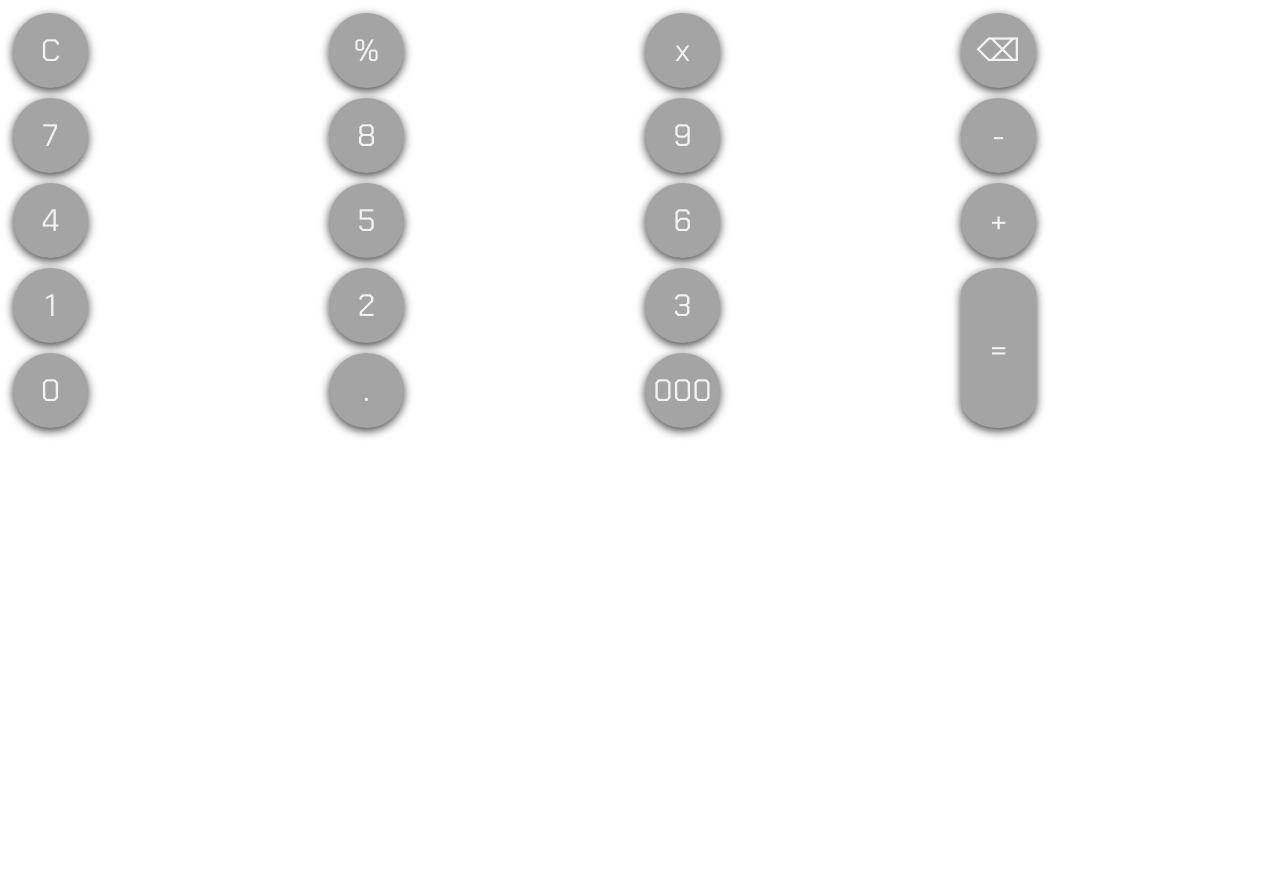
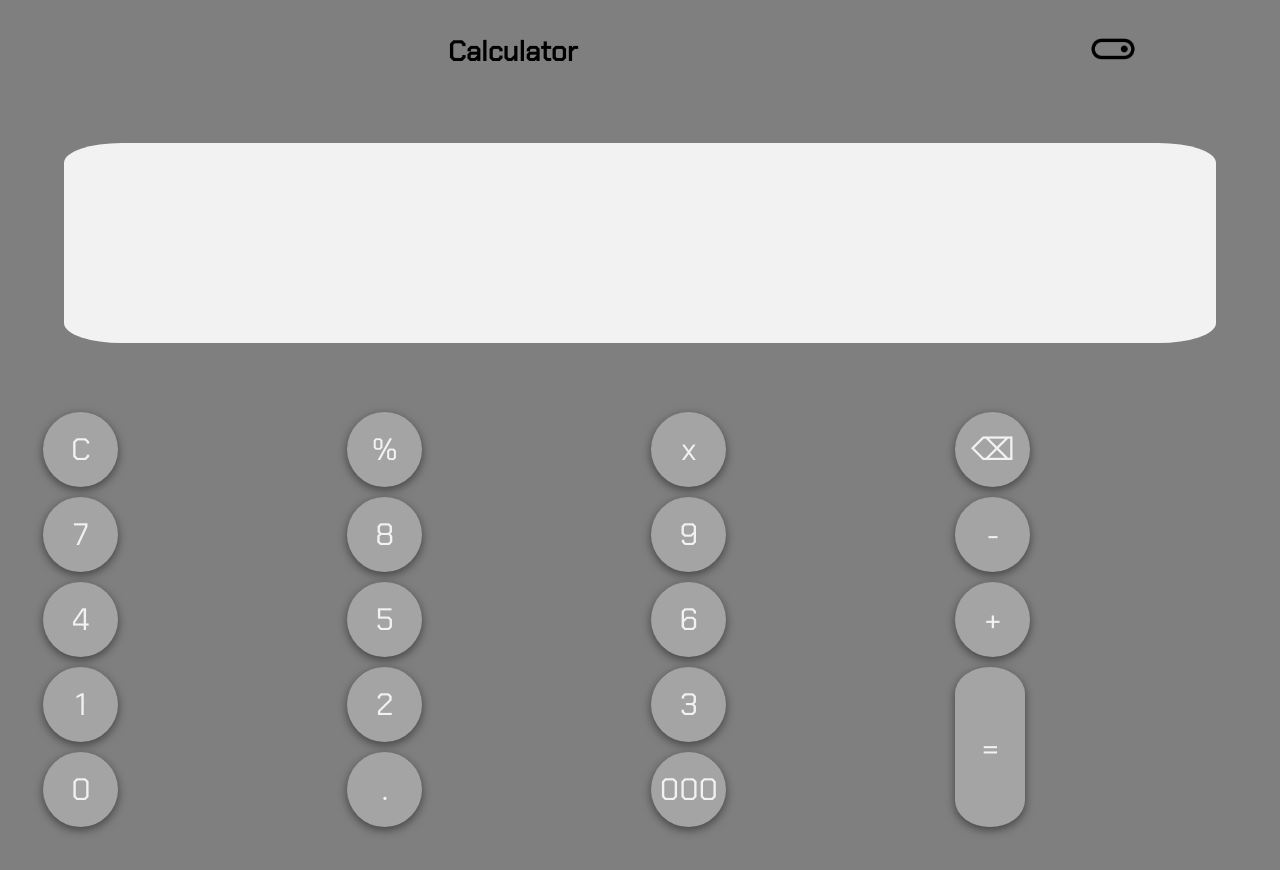
Before and after one commit to Koji47/Calculator-Project, a website built with Vite: page index.html in a window 1280 px wide. Before the commit the page ends 800 px from the top, so only its background shows below. Built offline with nearby package versions, Linux system fonts and the light colour scheme.

Commit message:
layout finalised and code cleaned

```diff
--- a/_keypad.scss
+++ b/_keypad.scss
@@ -7,6 +7,8 @@
     "four five six plus"
     "one two three equals"
     "zero dot triple equals";
+  width: 95vw;
+  margin: 3vw;
 
   #clear {
     grid-area: clear;
@@ -69,7 +71,6 @@
 // keypad styling
 .keypad {
   &__buttons {
-    font-family: $primary-font;
     font-size: 31px;
     background-color: $primary-gray;
     color: $white;
@@ -87,10 +88,15 @@
     transition: all 0.2s;
   }
 }
-
+//equals button to span 2 grids and fit the style of the keypad
 #equals {
   height: 160px;
-  width: 75px;
+  width: 70px;
   //found solution to stretch the button across 2 grids, 75% vertical 25% horizontal
   border-radius: 75%/25%;
 }
+
+// //shift keypad to the centre
+// body {
+//   margin-left: 3vw;
+// }
--- /dev/null
+++ b/_nav.scss
@@ -0,0 +1,25 @@
+.navbar {
+  display: grid;
+  grid-template-columns: 35vw 50vw 10vw;
+  align-items: center;
+
+  &__calculator {
+    grid-column-start: 2;
+    font-size: 28px;
+  }
+
+  &__lightdark {
+    #dark {
+      width: 50px;
+      grid-column-start: 3;
+      display: none;
+    }
+    #light {
+      width: 50px;
+      grid-column-start: 3;
+      //   display: none;
+    }
+  }
+  margin-top: 3vh;
+  margin-bottom: 3vh;
+}
--- /dev/null
+++ b/_screen.scss
@@ -0,0 +1,22 @@
+input {
+  text-align: right;
+  border: 0px;
+  outline: none;
+  background-color: $white;
+  margin: 1rem;
+  font-size: 32px;
+  width: 80vw;
+}
+
+.screen {
+  display: flex;
+  align-items: last baseline;
+  justify-content: right;
+  background-color: $white;
+  width: 90vw;
+  margin: 5vw;
+  height: 25vh;
+  border-radius: 5%/10%;
+  border: 0px;
+  outline: none;
+}
--- a/_variables.scss
+++ b/_variables.scss
@@ -4,4 +4,5 @@ $primary-font: "Chakra Petch", sans-serif;
 
 $primary-gray: #a4a4a4;
 $secondary-gray: #424242;
+$tertiary-gray: #7f7f7f;
 $white: #f2f2f2;
--- a/index.html
+++ b/index.html
@@ -7,6 +7,18 @@
     <title>Document</title>
   </head>
   <body>
+    <nav class="navbar">
+      <h1 class="navbar__calculator">Calculator</h1>
+      <div class="navbar__lightdark">
+        <img id="light" src="./resources/light.png" alt="darkmode" />
+        <img id="dark" src="./resources/dark.png" alt="lightmode" />
+      </div>
+    </nav>
+
+    <main>
+      <div class="screen"><input type="text" /></div>
+    </main>
+
     <div class="keypad">
       <button class="keypad__buttons" id="clear">C</button>
       <button class="keypad__buttons" id="divide">%</button>
--- a/main.scss
+++ b/main.scss
@@ -1,4 +1,23 @@
 @import "./variables";
 @import "./keypad";
+@import "./nav";
+
+@import "./screen";
 
 @import url("https://fonts.googleapis.com/css2?family=Chakra+Petch&display=swap");
+
+* {
+  font-family: $primary-font;
+  padding: 0px;
+  margin: 0px;
+}
+
+a,
+ul,
+li {
+  all: unset;
+}
+
+body {
+  background-color: $tertiary-gray;
+}
```
Also changed, not shown: main.css, resources/dark.png (added), resources/light.png (added), 1 other file.
